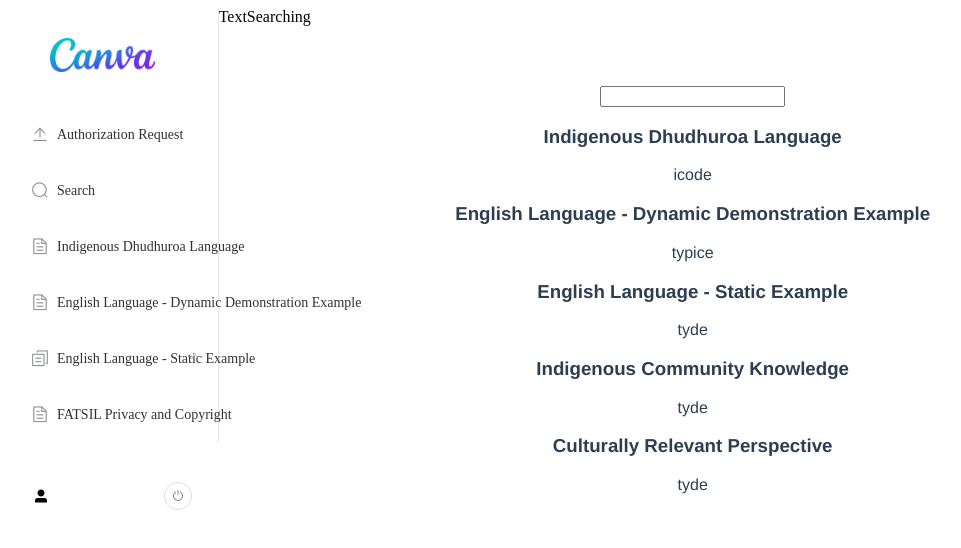
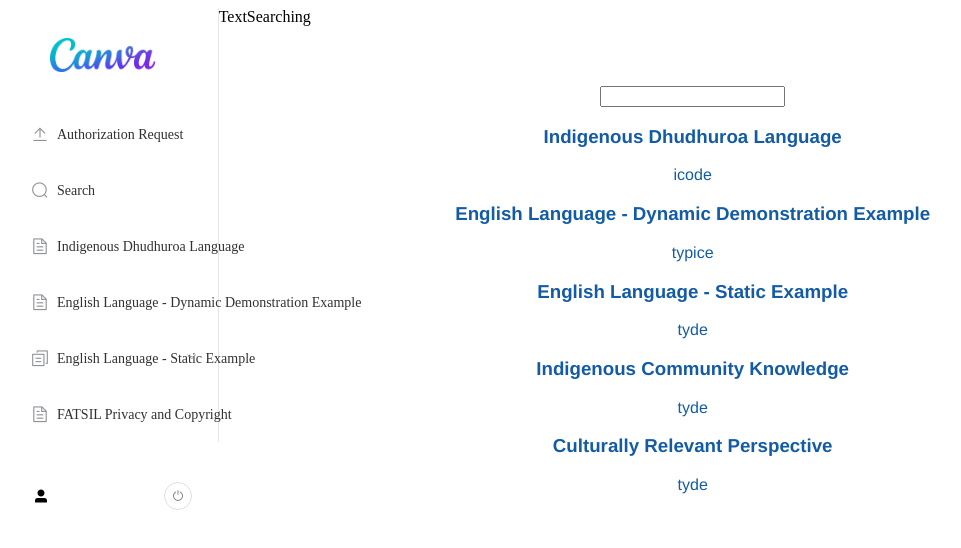
Before and after one commit to Geniusssss/SWEN90016-A2, a Vue app in the folder A2/: page /home/search in a window 1280 px wide. Shown: the top 548 px of the page, without its empty margins (0-961 px from the left). Built offline with nearby package versions, Linux system fonts and the light colour scheme; data requests are answered from the project's data file; the HTML template or start-up script is replaced by a standard one.

Commit message:
Update TextSearching.vue

```diff
--- a/A2/src/components/TextSearching.vue
+++ b/A2/src/components/TextSearching.vue
@@ -58,7 +58,7 @@ export default {
   -webkit-font-smoothing: antialiased;
   -moz-osx-font-smoothing: grayscale;
   text-align: center;
-  color: #2c3e50;
+  color: #135ca5;
   margin-top: 60px;
 }
 
```
